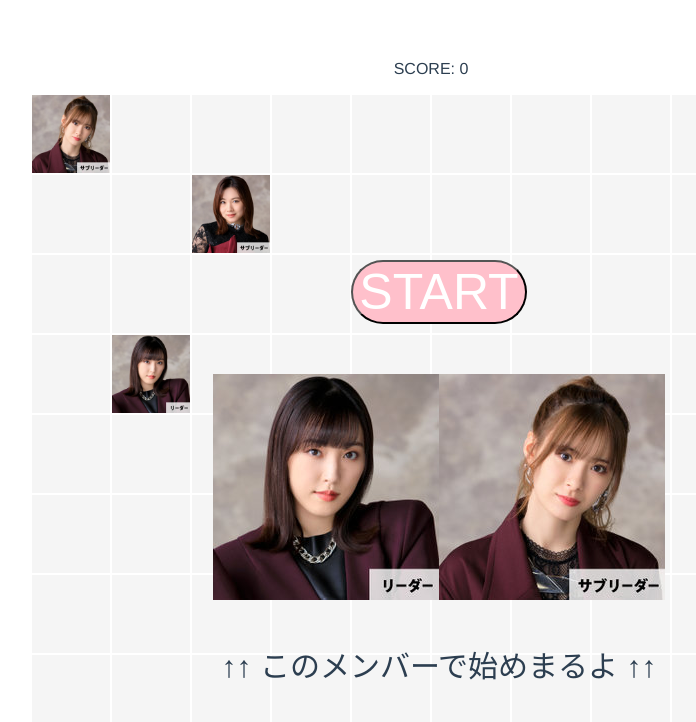
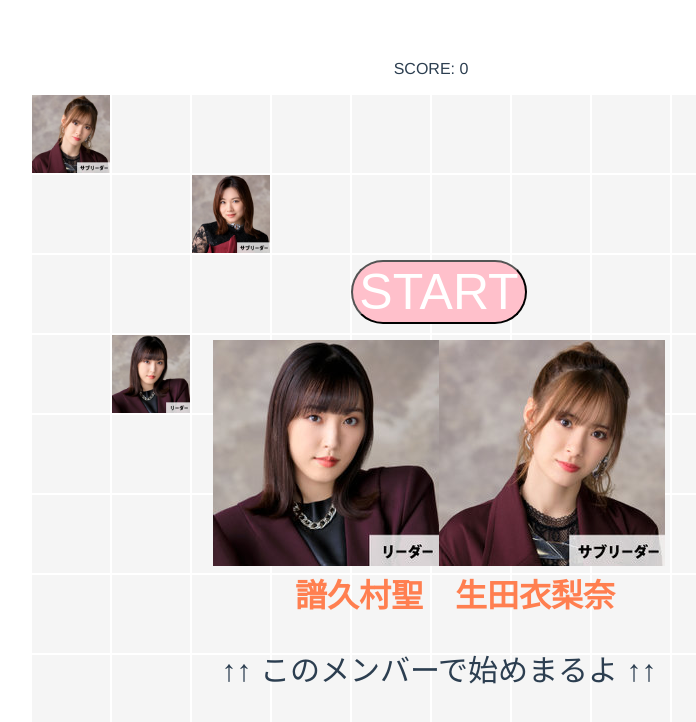
Before and after one commit to yuya8696/hello-snake, a Vue app: page / in a window 1280 px wide. Shown: the top 722 px of the page, without its empty margins (209-905 px from the left). Built offline with nearby package versions, Linux system fonts and the light colour scheme.

Commit message:
メンバーの名前の表示

```diff
--- a/src/assets/library/imagePaths.js
+++ b/src/assets/library/imagePaths.js
@@ -33,6 +33,7 @@ const memberImages = [
   "src/assets/images/juice=juice/kanazawa.jpg",
   "src/assets/images/juice=juice/uemura.jpg",
   "src/assets/images/juice=juice/inaba.jpg",
+  "src/assets/images/juice=juice/inoue.jpg",
   "src/assets/images/juice=juice/dannbara.jpg",
   "src/assets/images/juice=juice/kudo.jpg",
   "src/assets/images/juice=juice/matsunaga.jpg",
--- /dev/null
+++ b/src/assets/library/nameLists.js
@@ -0,0 +1,42 @@
+const nameLists = [
+  // スネークの頭の名前
+  "譜久村聖",
+
+  // スネークの体の名前（初期値）
+  "生田衣梨奈",
+
+  // 集めるメンバーの名前
+  "石田亜佑美",
+  "佐藤優樹",
+  "小田さくら",
+  "野中美希",
+  "牧野真莉愛",
+  "羽賀朱音",
+  "加賀楓",
+  "横山玲奈",
+  "森戸知沙希",
+  "北川莉央",
+  "岡村ほまれ",
+  "山﨑愛生",
+
+  "竹内朱莉",
+  "川村文乃",
+  "佐々木莉佳子",
+  "上國料萌衣",
+  "笠原桃奈",
+  "伊勢鈴蘭",
+  "橋迫鈴",
+  "川名凜",
+  "為永幸音",
+  "松本わかな",
+
+  "金澤朋子",
+  "植村あかり",
+  "稲場愛香",
+  "井上玲音",
+  "段原瑠々",
+  "工藤由愛",
+  "松永里愛",
+];
+
+export default nameLists;
--- a/src/components/HelloSnake.vue
+++ b/src/components/HelloSnake.vue
@@ -12,6 +12,9 @@
       <div>
         <img :src="memberImages[0]" />
         <img :src="memberImages[1]" />
+        <br />
+        <h1 class="hellosnake__start__text">　{{ nameLists[0] }}</h1>
+        <h1 class="hellosnake__start__text">　{{ nameLists[1] }}</h1>
       </div>
       <p style="font-size: 30px">↑↑ このメンバーで始めまるよ ↑↑</p>
     </div>
@@ -40,6 +43,9 @@
     <!-- 画像表示 -->
     <div v-if="isGatheringMember" class="hellosnake__image">
       <img :src="memberImages[snake.bodyIndexes.length + 1]" />
+      <h1 class="hellosnake__image__text">
+        {{ nameLists[snake.bodyIndexes.length + 1] }}
+      </h1>
     </div>
 
     <p v-if="isGameover" class="hellosnake__over">
@@ -50,7 +56,7 @@
 </template>
 
 <script>
-import { computed, onMounted, ref, reactive, toRefs } from "vue";
+import { computed, onMounted, ref, reactive } from "vue";
 
 import {
   setupAction,
@@ -59,7 +65,8 @@ import {
 import gatheringMembersAction from "../assets/scripts/gatheringMembersAction";
 import { goingTimeAction } from "../assets/scripts/goingTimeAction";
 
-import memberImages from "../assets//library/imagePaths";
+import memberImages from "../assets/library/imagePaths";
+import nameLists from "../assets/library/nameLists";
 
 export default {
   name: "HelloSnake",
@@ -176,6 +183,7 @@ export default {
       snakeHeadImage,
       setSnakeBodyImage,
       memberImages,
+      nameLists,
     };
   },
 };
@@ -192,7 +200,6 @@ export default {
     top: 200px;
     left: 0;
     margin: auto;
-    font-size: 50px;
     text-align: center;
 
     &__btn {
@@ -205,6 +212,12 @@ export default {
     &__btn:hover {
       color: #fff;
       background: pink;
+    }
+
+    &__text {
+      display: inline;
+      font-family: "Segoe UI", sans-serif;
+      color: coral;
     }
   }
 
@@ -262,6 +275,11 @@ export default {
     // right: 0;
     // bottom: 0;
     margin: auto;
+
+    &__text {
+      font-family: "Segoe UI", sans-serif;
+      color: coral;
+    }
   }
 
   &__over {
```
